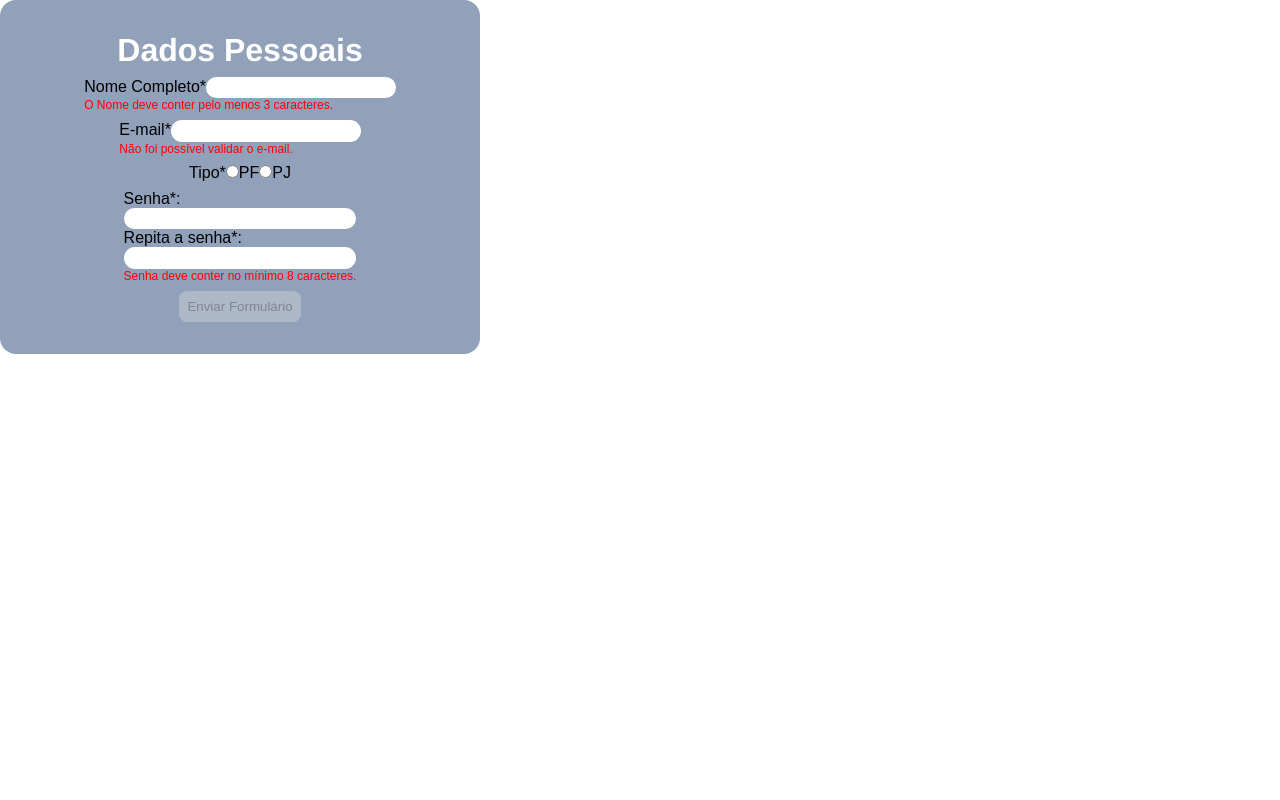
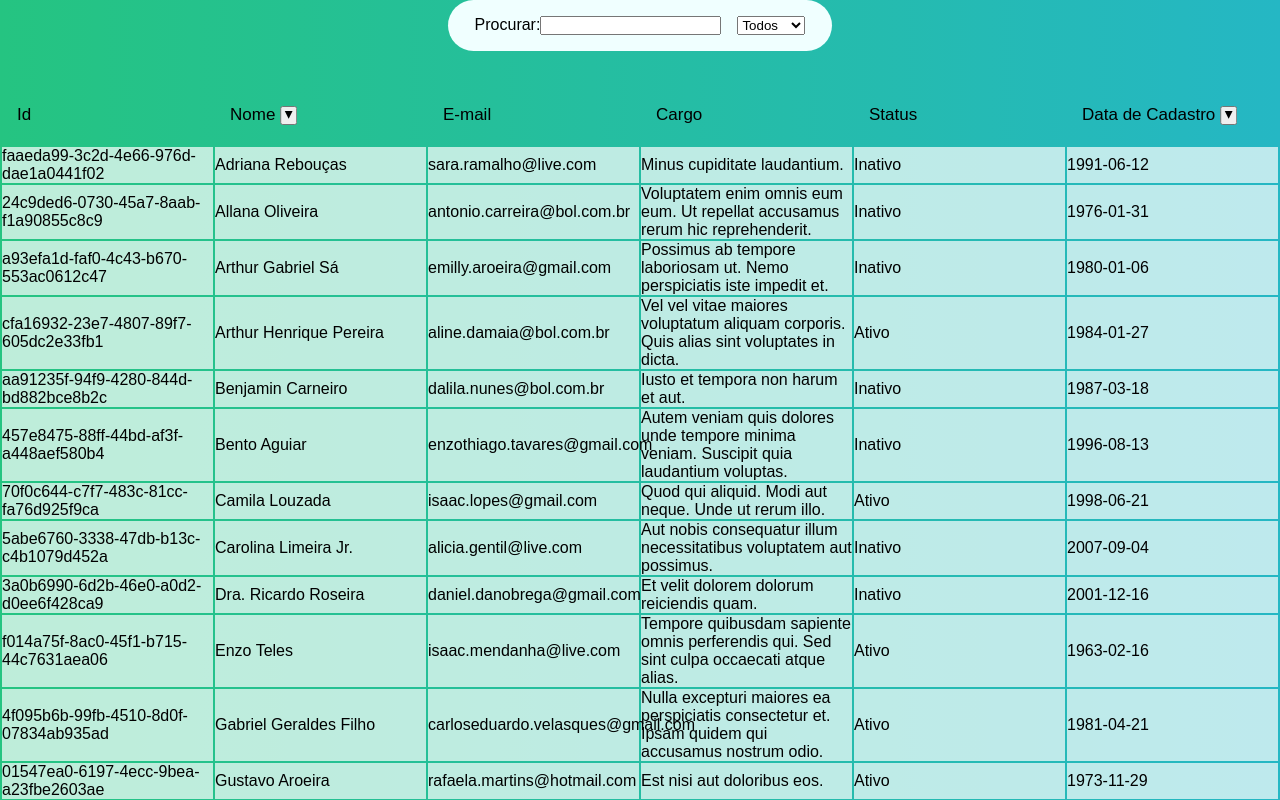
Before and after one commit to Evertonneto/tcc_mba_usp, a Next.js app: page / in a window 1280 px wide. Shown: the top 800 px of the page. Built offline with nearby package versions, Linux system fonts and the light colour scheme.

Commit message:
feat: add filters and sort functions, style the components

```diff
--- a/src/app/page.tsx
+++ b/src/app/page.tsx
@@ -1,11 +1,13 @@
 import Formulario from "@/components/etapa-a-tradicional/Formulario/Formulario";
+import { Tabela } from "@/components/etapa-a-tradicional/Tabela/Tabela";
 
 export default function Home() {
   return (
    <>
       <header></header>
       <main>
-        <Formulario/>
+        {/* <Formulario/> */}
+        <Tabela/>
       </main>
       <footer></footer>
    </>
--- /dev/null
+++ b/src/components/etapa-a-tradicional/Tabela/Tabela.module.css
@@ -0,0 +1,66 @@
+body {
+  background: -webkit-linear-gradient(left, #25c481, #25b7c4);
+  background: linear-gradient(to right, #25c481, #25b7c4);
+}
+
+.table {
+  width: 100%;
+  table-layout: fixed;
+}
+
+.tbody {
+  width: 100%;
+  background-color: rgba(255, 255, 255, 0.7);
+  border: 1px solid rgba(255, 255, 255, 0.3);
+}
+
+.tr {
+  width: 100%;
+}
+
+.th,
+.td {
+  padding: 20px 15px;
+  text-align: left;
+  font-weight: 500;
+  font-size: 17px;
+  color: black;
+}
+
+.sortButton {
+  background-color: transparent;
+  border: none;
+  text-decoration: none;
+
+  padding: 5px 10px;
+  margin: 0;
+  line-height: 1;
+  font-size: 15px;
+  color: black;
+  cursor: pointer;
+
+  transition: transform 0.05s ease-out;
+}
+
+.sortReverse {
+  transform: rotate(180deg);
+}
+
+.tableContainer{
+    display: flex;
+    flex-direction: column;
+    justify-content: center;
+    align-items: center;
+    gap: 2rem;
+}
+
+.filters{
+    display:  flex;
+    gap: 1rem;
+    flex-direction: row;
+    justify-content: center;
+    padding: 1rem;
+    background-color: azure;
+    border-radius: 50px;
+    width: 30%;
+}
--- a/src/components/etapa-a-tradicional/Tabela/Tabela.tsx
+++ b/src/components/etapa-a-tradicional/Tabela/Tabela.tsx
@@ -0,0 +1,154 @@
+'use client'
+
+import { useState, useEffect, MouseEventHandler, useCallback } from "react";
+import data from './data.json'
+import styles from './Tabela.module.css'
+import { reverse } from "dns";
+
+type Data = typeof data;
+
+type SortKeys = keyof Data[0];
+
+type SortOrder = "ascn" | "desc";
+
+function sortData({
+    tableData,
+    sortKey,
+    reverse,
+}: {
+    tableData: Data;
+    sortKey: SortKeys;
+    reverse: boolean;
+}) {
+    if (!sortKey) return tableData;
+
+    const sortedData = data.sort((a, b) => {
+        return a[sortKey] > b[sortKey] ? 1 : -1;
+    });
+
+    if (reverse) {
+        return sortedData.reverse();
+    }
+
+    return sortedData;
+}
+
+function SortButton({
+    sortOrder,
+    columnKey,
+    sortKey,
+    onClick,
+}: {
+    sortOrder: SortOrder;
+    columnKey: SortKeys;
+    sortKey: SortKeys;
+    onClick: MouseEventHandler<HTMLButtonElement>;
+}) {
+    return (
+        <button
+            onClick={onClick}
+            className={`${sortKey === columnKey && sortOrder === "desc"
+                    ? `${styles.sortButton} ${styles.sortReverse}`
+                    : `${styles.sortReverse}`
+                }`}
+        >
+            ▲
+        </button>
+    );
+}
+
+
+
+
+export function Tabela() {
+    const [searchByText, setSearchByText] = useState<string>("")
+    const [searchByStatus, setSearchByStatus] = useState<"todos" | "ativos" | "inativos">("todos")
+    const [sortKey, setSortKey] = useState<SortKeys>("nome");
+    const [sortOrder, setSortOrder] = useState<SortOrder>("ascn");
+
+     let sortedData = useCallback(
+        () => sortData({ tableData: data, sortKey, reverse: sortOrder === "desc" }),
+        [data, sortKey, sortOrder]
+    );
+
+    function changeSort(key: SortKeys) {
+        setSortOrder(sortOrder === "ascn" ? "desc" : "ascn");
+
+        setSortKey(key);
+    }
+
+    let filteredData = sortedData().filter(item  =>
+        item.nome.toLowerCase().includes(searchByText.toLowerCase()) ||
+        item.email.toLowerCase().includes(searchByText.toLowerCase())
+    ).filter(item => {
+        if (searchByStatus === "ativos") {
+            return item.status === "Ativo"
+        } else if (searchByStatus === "inativos") {
+            return item.status === "Inativo"
+        } else {
+            return item
+        }
+    })
+
+
+
+
+    return (
+        <div className={styles.tableContainer}>
+            <div className={styles.filters}>
+                <div className="filterByName">
+                    <label htmlFor="">Procurar:</label>
+                    <input type="text" value={searchByText} onChange={(e) => {
+                        setSearchByText(e?.target?.value)
+                    }} />
+                </div>
+
+                <div className="filterByStatus">
+                    <select name="" id="" onChange={(e) => {
+                        setSearchByStatus(e?.target?.value as "todos" | "ativos" | "inativos")
+                    }}>
+                        <option value="todos">Todos</option>
+                        <option value="ativos">Ativos</option>
+                        <option value="inativos">Inativos</option>
+                    </select>
+                </div>
+
+            </div>
+
+            <div className="tableDiv">
+                <table className={styles.table}>
+                    <thead className={styles.thead}>
+                        <tr className={styles.tr}>
+                            <th className={styles.th}>Id</th>
+                            <th className={styles.th}>Nome <SortButton columnKey="nome" onClick={()=> changeSort("nome")} {...{sortOrder,sortKey}} /></th>
+                            <th className={styles.th}>E-mail</th>
+                            <th className={styles.th}>Cargo</th>
+                            <th className={styles.th}>Status</th>
+                            <th className={styles.th}>Data de Cadastro <SortButton columnKey="dataCadastro" onClick={()=> changeSort("dataCadastro")} {...{sortOrder,sortKey}} /></th>
+                        </tr>
+                    </thead>
+                    <tbody className={styles.tbody}>
+
+                        {filteredData.length > 0 ? (filteredData.map((value, key) => {
+                            return (
+                                <tr key={value.id} className={styles.tr}>
+                                    <td className={styles.tr}>{value.id} </td>
+                                    <td className={styles.tr}>{value.nome} </td>
+                                    <td className={styles.tr}>{value.email}</td>
+                                    <td className={styles.tr}>{value.cargo}</td>
+                                    <td className={styles.tr}>{value.status}</td>
+                                    <td className={styles.tr}>{value.dataCadastro} </td>
+                                </tr>
+                            )
+                        })) : (
+                            <tr>
+                                <td colSpan={6} style={{ textAlign: "center" }}>Não foram encontrados registros.</td>
+                            </tr>)}
+
+                    </tbody>
+
+                </table>
+            </div>
+        </div>
+    )
+}
--- a/src/components/etapa-a-tradicional/Tabela/data.json
+++ b/src/components/etapa-a-tradicional/Tabela/data.json
@@ -5,7 +5,7 @@
     "cargo": "Tempore quibusdam sapiente omnis perferendis qui. Sed sint culpa occaecati atque alias.",
     "dataCadastro": "1963-02-16",
     "email": "isaac.mendanha@live.com",
-    "status": "Rem cumque nesciunt est molestiae. Omnis quos sit vitae."
+    "status": "Ativo"
   },
   {
     "nome": "João Miguel Vasques",
@@ -13,7 +13,7 @@
     "cargo": "Odio magni voluptatem maiores molestiae nulla enim delectus.",
     "dataCadastro": "1969-12-05",
     "email": "marialuiza.hernandes@hotmail.com",
-    "status": "Aspernatur quo distinctio quia. Accusantium autem beatae modi et."
+    "status": "Ativo"
   },
   {
     "nome": "Gustavo Aroeira",
@@ -21,7 +21,7 @@
     "cargo": "Est nisi aut doloribus eos.",
     "dataCadastro": "1973-11-29",
     "email": "rafaela.martins@hotmail.com",
-    "status": "Dolorum dolor dolorem. Quos qui sit assumenda tempore earum sed et. Quam dicta facilis quidem nam voluptatem ullam velit."
+    "status": "Ativo"
   },
   {
     "nome": "Maria Eduarda Pimenta",
@@ -29,7 +29,7 @@
     "cargo": "Sed maiores aut laborum dignissimos. Excepturi molestiae cum eius consectetur placeat et.",
     "dataCadastro": "1967-07-23",
     "email": "meire.dabarra@hotmail.com",
-    "status": "Quod odit tenetur."
+    "status": "Ativo"
   },
   {
     "nome": "Camila Louzada",
@@ -37,7 +37,7 @@
     "cargo": "Quod qui aliquid. Modi aut neque. Unde ut rerum illo.",
     "dataCadastro": "1998-06-21",
     "email": "isaac.lopes@gmail.com",
-    "status": "Voluptatum voluptates accusamus."
+    "status": "Ativo"
   },
   {
     "nome": "Sr. Lorenzo Ribeiro",
@@ -45,7 +45,7 @@
     "cargo": "Suscipit quaerat vel minima corporis quis at. Ipsum quae sapiente cum ducimus.",
     "dataCadastro": "1977-07-08",
     "email": "joaovitor.souza@gmail.com",
-    "status": "Magni nam repellendus corporis corporis error. Expedita unde minima autem et."
+    "status": "Ativo"
   },
   {
     "nome": "Sr. Stella Quaresma",
@@ -53,7 +53,7 @@
     "cargo": "Hic nam est nihil totam quidem autem. Suscipit minima et illo nemo eum.",
     "dataCadastro": "1975-06-11",
     "email": "hugo.paes@bol.com.br",
-    "status": "Suscipit suscipit architecto incidunt cupiditate repellat."
+    "status": "Inativo"
   },
   {
     "nome": "Sr. Benjamin Banheira",
@@ -61,7 +61,7 @@
     "cargo": "Ut quidem consequatur. Et doloribus voluptatibus ut id.",
     "dataCadastro": "1968-12-31",
     "email": "yago.freitas@hotmail.com",
-    "status": "Cum voluptas deserunt ut. Excepturi ut voluptas dolorum."
+    "status": "Inativo"
   },
   {
     "nome": "Adriana Rebouças",
@@ -69,7 +69,7 @@
     "cargo": "Minus cupiditate laudantium.",
     "dataCadastro": "1991-06-12",
     "email": "sara.ramalho@live.com",
-    "status": "Occaecati voluptas ut. Quibusdam praesentium omnis ab exercitationem nemo."
+    "status": "Inativo"
   },
   {
     "nome": "Srta. Mariana Godinho",
@@ -77,7 +77,7 @@
     "cargo": "Sed cupiditate consequuntur in et autem. Repellat voluptatem et et corrupti velit. Esse voluptas nostrum temporibus illo eveniet voluptas.",
     "dataCadastro": "1967-04-01",
     "email": "mercia.dabarra@bol.com.br",
-    "status": "Enim corporis commodi aspernatur sed cupiditate. Cupiditate id nostrum facilis. Est suscipit eaque molestiae quasi fugiat suscipit."
+    "status": "Inativo"
   },
   {
     "nome": "Maria Júlia de Sá Neto",
@@ -85,7 +85,7 @@
     "cargo": "Qui quam quibusdam vero consequuntur culpa perferendis. Quam qui ratione alias quae vel.",
     "dataCadastro": "1970-08-25",
     "email": "isaac.damadureira@gmail.com",
-    "status": "Ipsam sed accusantium exercitationem."
+    "status": "Inativo"
   },
   {
     "nome": "Hugo Martim",
@@ -93,7 +93,7 @@
     "cargo": "Rerum ab quis reprehenderit culpa.",
     "dataCadastro": "1978-07-31",
     "email": "joaopedro.delins@bol.com.br",
-    "status": "Dolorem consectetur minima illum dolorem aut eaque. Est omnis quam ex officiis hic dolorum. Autem a voluptatem aliquam ea alias."
+    "status": "Inativo"
   },
   {
     "nome": "Arthur Gabriel Sá",
@@ -101,7 +101,7 @@
     "cargo": "Possimus ab tempore laboriosam ut. Nemo perspiciatis iste impedit et.",
     "dataCadastro": "1980-01-06",
     "email": "emilly.aroeira@gmail.com",
-    "status": "Id voluptatem eius numquam est quia qui facere."
+    "status": "Inativo"
   },
   {
     "nome": "Ricardo Barreira",
@@ -109,7 +109,7 @@
     "cargo": "Quo reprehenderit deserunt nobis saepe voluptatem consectetur.",
     "dataCadastro": "1991-04-05",
     "email": "alessandra.soeira@yahoo.com",
-    "status": "Voluptatum exercitationem sed minus odio qui ut. Ut id exercitationem occaecati voluptatem deserunt."
+    "status": "Inativo"
   },
   {
     "nome": "Luiza Pereira",
@@ -117,7 +117,7 @@
     "cargo": "Pariatur suscipit quidem. Est quae voluptas nesciunt minima. Pariatur quidem voluptatibus deserunt non.",
     "dataCadastro": "1971-09-16",
     "email": "deneval.sa@yahoo.com",
-    "status": "Ut maiores magni sapiente consequuntur nam aut."
+    "status": "Inativo"
   },
   {
     "nome": "Pietra Lopes Jr.",
@@ -125,7 +125,7 @@
     "cargo": "Eos odit voluptas officia sit nisi. Non autem dolores.",
     "dataCadastro": "1989-09-01",
     "email": "anasophia.godinho@yahoo.com",
-    "status": "Doloribus aliquam nostrum. Quia sint id id illo consequuntur culpa. Non accusamus similique culpa et incidunt corporis."
+    "status": "Inativo"
   },
   {
     "nome": "Liz Ribeira",
@@ -133,7 +133,7 @@
     "cargo": "In aliquam praesentium. Ipsum molestias et officiis sed excepturi debitis saepe.",
     "dataCadastro": "1992-03-09",
     "email": "mariah.antunes@yahoo.com",
-    "status": "Sapiente repellat animi sint laborum. Aut ea incidunt."
+    "status": "Inativo"
   },
   {
     "nome": "Laís Soeira",
@@ -141,7 +141,7 @@
     "cargo": "Rerum eligendi fugiat.",
     "dataCadastro": "1983-04-21",
     "email": "gustavo.correa@yahoo.com",
-    "status": "Similique est expedita quisquam odio dolorem. Voluptas reiciendis est quia quia. Sunt aspernatur odio."
+    "status": "Inativo"
   },
   {
     "nome": "Dra. Ricardo Roseira",
@@ -149,7 +149,7 @@
     "cargo": "Et velit dolorem dolorum reiciendis quam.",
     "dataCadastro": "2001-12-16",
     "email": "daniel.danobrega@gmail.com",
-    "status": "Voluptatem fugiat delectus illo enim quia autem."
+    "status": "Inativo"
   },
   {
     "nome": "Benjamin Carneiro",
@@ -157,7 +157,7 @@
     "cargo": "Iusto et tempora non harum et aut.",
     "dataCadastro": "1987-03-18",
     "email": "dalila.nunes@bol.com.br",
-    "status": "Excepturi nihil ut enim necessitatibus vel tenetur. Libero ipsum dicta assumenda quo non. Est ut tempora quas accusamus nihil veritatis."
+    "status": "Inativo"
   },
   {
     "nome": "Allana Oliveira",
@@ -165,7 +165,7 @@
     "cargo": "Voluptatem enim omnis eum eum. Ut repellat accusamus rerum hic reprehenderit.",
     "dataCadastro": "1976-01-31",
     "email": "antonio.carreira@bol.com.br",
-    "status": "Quos et vel reiciendis cupiditate autem."
+    "status": "Inativo"
   },
   {
     "nome": "Carolina Limeira Jr.",
@@ -173,7 +173,7 @@
     "cargo": "Aut nobis consequatur illum necessitatibus voluptatem aut possimus.",
     "dataCadastro": "2007-09-04",
     "email": "alicia.gentil@live.com",
-    "status": "Ducimus voluptas pariatur. Illum in voluptas facilis omnis quia dolore accusamus."
+    "status": "Inativo"
   },
   {
     "nome": "Maria Eduarda Batista",
@@ -181,7 +181,7 @@
     "cargo": "Esse quaerat adipisci voluptatibus quia magni. Alias velit aperiam a.",
     "dataCadastro": "1996-05-30",
     "email": "joaopedro.teles@bol.com.br",
-    "status": "Perferendis quas placeat facilis aut ut. Corporis molestiae qui est eius."
+    "status": "Inativo"
   },
   {
     "nome": "Gabriel Geraldes Filho",
@@ -189,7 +189,7 @@
     "cargo": "Nulla excepturi maiores ea perspiciatis consectetur et. Ipsam quidem qui accusamus nostrum odio.",
     "dataCadastro": "1981-04-21",
     "email": "carloseduardo.velasques@gmail.com",
-    "status": "Eos nam aut et ut pariatur."
+    "status": "Ativo"
   },
   {
     "nome": "Sarah Domingues",
@@ -197,7 +197,7 @@
     "cargo": "Est omnis quia molestias doloremque quos culpa iste.",
     "dataCadastro": "1994-07-01",
     "email": "mariaalice.correa@yahoo.com",
-    "status": "Quia autem sit commodi corporis dolorum consequuntur commodi. Id impedit fuga magnam consequatur nobis."
+    "status": "Ativo"
   },
   {
     "nome": "Theo Filgueira Filho",
@@ -205,7 +205,7 @@
     "cargo": "Est tempora occaecati non sunt facere. Laboriosam reprehenderit eveniet quia cum doloremque inventore qui.",
     "dataCadastro": "1970-01-17",
     "email": "tertuliano.albuquerque@gmail.com",
-    "status": "Itaque debitis nam optio accusamus ea magnam molestiae. Et vero aspernatur. Aut error sapiente soluta rerum sit."
+    "status": "Inativo"
   },
   {
     "nome": "Arthur Henrique Pereira",
@@ -213,7 +213,7 @@
     "cargo": "Vel vel vitae maiores voluptatum aliquam corporis. Quis alias sint voluptates in dicta.",
     "dataCadastro": "1984-01-27",
     "email": "aline.damaia@bol.com.br",
-    "status": "Sapiente doloribus ratione minima perspiciatis dicta. Et labore blanditiis."
+    "status": "Ativo"
   },
   {
     "nome": "Isis Amoreira",
@@ -221,7 +221,7 @@
     "cargo": "Quisquam ut quod quisquam et. Corrupti blanditiis aut id dolore ut ipsa placeat.",
     "dataCadastro": "1981-12-12",
     "email": "rodrigo.esteves@live.com",
-    "status": "Corporis facilis doloribus."
+    "status": "Ativo"
   },
   {
     "nome": "Maria Fernanda Ordonhes",
@@ -229,7 +229,7 @@
     "cargo": "Sit quia dolor dolorum qui sed fugiat asperiores. Eos ea officiis et ea id in nihil.",
     "dataCadastro": "1978-03-22",
     "email": "ofelia.bentes@hotmail.com",
-    "status": "Autem et minus."
+    "status": "Ativo"
   },
   {
     "nome": "Bento Aguiar",
@@ -237,6 +237,6 @@
     "cargo": "Autem veniam quis dolores unde tempore minima veniam. Suscipit quia laudantium voluptas.",
     "dataCadastro": "1996-08-13",
     "email": "enzothiago.tavares@gmail.com",
-    "status": "Rerum sint aut temporibus non reiciendis saepe. Dolorem vel aspernatur aperiam blanditiis consequuntur quos voluptatum."
+    "status": "Inativo"
   }
 ]
```
